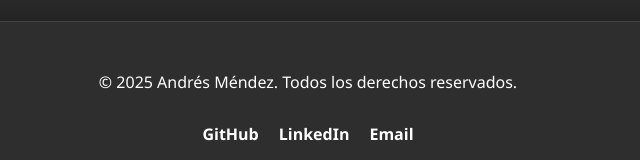
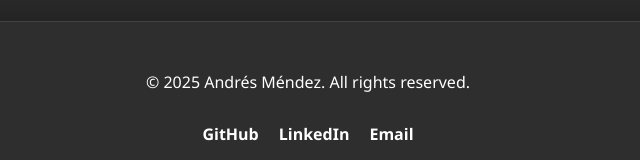
Before and after one commit to AndresContreras1034/AndresContreras1034.io, a React (Vite) app: page / in a window 1280 px wide. Shown: the part 3810-3970 px from the top of the page, without its empty margins (332-972 px from the left). Built offline with nearby package versions, Linux system fonts and the light colour scheme.

Commit message:
Update footer text and GitHub links

```diff
--- a/src/components/Footer.jsx
+++ b/src/components/Footer.jsx
@@ -6,10 +6,10 @@
   return (
     <footer className="bg-gray-100 text-gray-700 py-6 mt-20">
       <div className="max-w-7xl mx-auto px-6 text-center">
-        <p>© {new Date().getFullYear()} Andrés Méndez. Todos los derechos reservados.</p>
+        <p>© {new Date().getFullYear()} Andrés Méndez. All rights reserved.</p>
         <div className="flex justify-center mt-2 space-x-4">
           <a
-            href="https://github.com/AndresContreras"
+            href="https://github.com/AndresContreras1034"
             target="_blank"
             rel="noopener noreferrer"
             className="hover:text-blue-500 transition-colors"
@@ -17,7 +17,7 @@
             GitHub
           </a>
           <a
-            href="https://github.com/AndresContreras"
+            href="https://github.com/AndresContreras1034"
             target="_blank"
             rel="noopener noreferrer"
             className="hover:text-blue-500 transition-colors"
```
